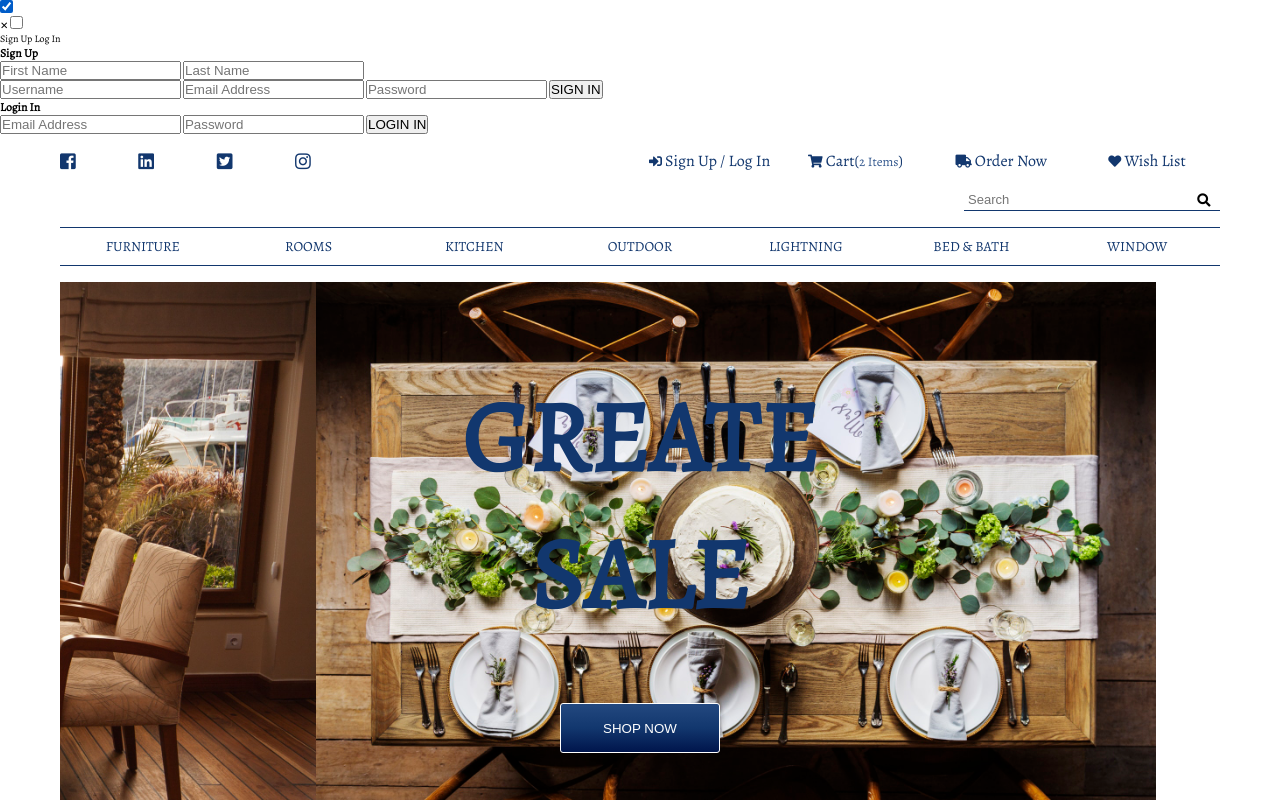
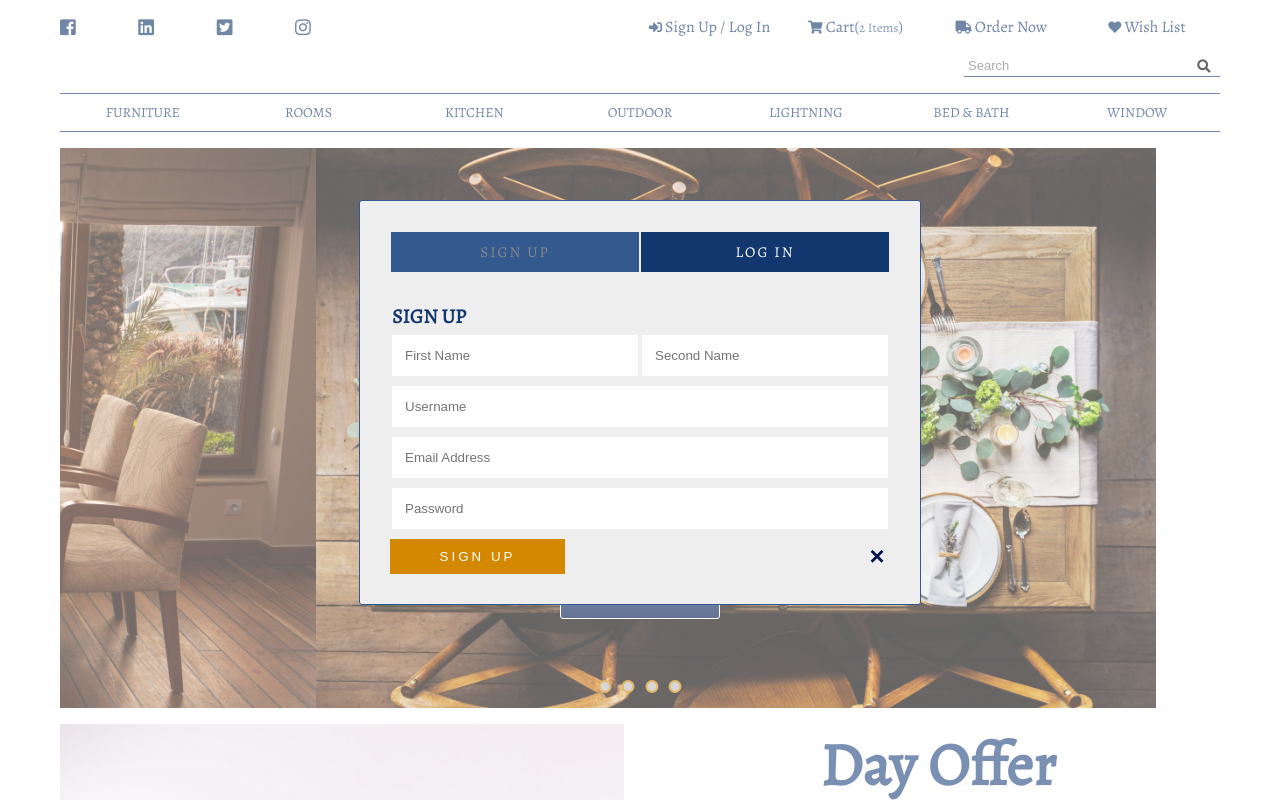
Before and after one commit to Clio18/grid-store-template, a plain HTML site: page index.html in a window 1280 px wide. Both pictures are taken after a click on the link "Sign Up / Log In". Shown: the top 800 px of the page. Drawn offline with nearby package versions, Linux system fonts and the light colour scheme.

Commit message:
Modal form styling with pure CSS

```diff
--- a/index.html
+++ b/index.html
@@ -21,36 +21,40 @@
     with Sign in text (we cover it by label element and
     give it class as id name in checkbox. It gives us the possibility
     to contact with checkbox by cliking on x or sign in elements) -->
-    <input type="checkbox" id="show-hide-forms" />
+    <!-- modal box -->
+    <input type="checkbox" id="show-hide-forms" hidden />
     <div class="forms-wrapper">
-        <label for="show-hide-forms" class ="x-btn">&#10005</label>
-        <!-- This checkbox is for buttons which were show the
-        form-->
-        <input type="checkbox" id="show-forms" />
+      <label for="show-hide-forms" class="x-btn">&#10005;</label>
+      <input type="checkbox" id="show-form" hidden />
       <div class="show-btns-wrapper">
-          <label for="show-form" class="show-form-btn show-signup-form">Sign Up</label>
-          <label for="show-form" class="show-form-btn show-login-form">Log In</label>
+        <label for="show-form" class="show-form-btn show-signup-form"
+          >Sign Up</label
+        >
+        <label for="show-form" class="show-form-btn show-login-form"
+          >Log In</label
+        >
       </div>
 
       <form class="signup-form">
-            <h3 class = "form-heading">Sign Up</h3>
-            <div class ="fullname-inputs-wrapper">
-                <input type="text" placeholder="First Name">
-                <input type="text" placeholder="Last Name">
+        <h3 class="form-heading">Sign Up</h3>
+        <div class="fullname-inputs-wrapper">
+          <input type="text" placeholder="First Name" />
+          <input type="text" placeholder="Second Name" />
         </div>
-            <input type="text" class="input-form" placeholder="Username">
-            <input type="email" class="input-form" placeholder="Email Address">
-            <input type="password" class="input-form" placeholder="Password">
-            <input type="submit" value="SIGN IN" class="form-btn">
+        <input type="text" class="form-input" placeholder="Username" />
+        <input type="email" class="form-input" placeholder="Email Address" />
+        <input type="password" class="form-input" placeholder="Password" />
+        <input type="submit" value="SIGN UP" class="form-btn" />
       </form>
 
       <form class="login-form">
-            <h3 class = "form-heading">Login In</h3>
-            <input type="email" class="input-form" placeholder="Email Address">
-            <input type="password" class="input-form" placeholder="Password">
-            <input type="submit" value="LOGIN IN" class="form-btn">
+        <h3 class="form-heading">Log In</h3>
+        <input type="email" class="form-input" placeholder="Email Address" />
+        <input type="password" class="form-input" placeholder="Password" />
+        <input type="submit" value="LOG IN" class="form-btn" />
       </form>
     </div>
+    <!-- end of modal box -->
 
     <!-- End of the modal box-->
 
--- a/style.css
+++ b/style.css
@@ -647,3 +647,148 @@ body {
   color: #34598f;
 }
 /* end of footer */
+
+/* modal box */
+.forms-wrapper {
+  background-color: #eee;
+  position: fixed;
+  top: 25%;
+  left: 50%;
+  transform: translateX(-50%);
+  z-index: 1000;
+  padding: 2rem;
+  border: 0.1rem solid #34598f;
+  border-radius: 0.3rem;
+  display: none;
+}
+
+.show-btns-wrapper {
+  display: flex;
+  padding: 1rem;
+}
+
+.show-form-btn {
+  flex: 0 1 50%;
+  background-color: #12376e;
+  font-size: 1.5rem;
+  color: #fff;
+  padding: 1rem;
+  text-transform: uppercase;
+  letter-spacing: 0.2rem;
+  text-align: center;
+  border: 0.1rem solid #eee;
+  cursor: pointer;
+}
+
+.form-heading {
+  font-size: 2rem;
+  text-transform: uppercase;
+  padding: 1rem 0 0 0.2rem;
+  color: #12376e;
+}
+
+.forms-wrapper form {
+  width: 50rem;
+  padding: 1rem;
+}
+.forms-wrapper form input:not(.form-btn) {
+  background-color: #fff;
+  color: #777;
+  padding: 1.3rem;
+  margin: 0.3rem 0;
+  border: 0.2rem solid #eee;
+  box-sizing: border-box;
+  outline: none;
+}
+
+.fullname-inputs-wrapper {
+  display: flex;
+}
+
+.fullname-inputs-wrapper input {
+  width: 50%;
+}
+
+.form-input {
+  width: 100%;
+}
+
+.form-btn {
+  width: 35%;
+  background-color: #d38800;
+  color: #fff;
+  letter-spacing: 0.3rem;
+  padding: 1rem;
+  border: none;
+  margin-top: 0.5rem;
+}
+
+.x-btn {
+  font-size: 2rem;
+  color: #00154c;
+  font-weight: bolder;
+  position: absolute;
+  bottom: 3.3rem;
+  right: 3.5rem;
+  cursor: pointer;
+}
+
+.login-form {
+  display: none;
+}
+
+.show-signup-form {
+  color: #888;
+  background-color: #34598f;
+  pointer-events: none;
+}
+
+#show-form:checked ~ .show-btns-wrapper .show-login-form {
+  color: #888;
+  background-color: #34598f;
+  pointer-events: none;
+}
+
+#show-form:checked ~ .show-btns-wrapper .show-signup-form {
+  color: #fff;
+  background-color: #12376e;
+  pointer-events: initial;
+}
+
+#show-form:checked ~ .signup-form {
+  display: none;
+}
+
+#show-form:checked ~ .login-form {
+  display: block;
+}
+
+#show-hide-forms:checked ~ .forms-wrapper {
+  display: block;
+  animation: anim 0.5s;
+}
+
+#show-hide-forms:checked ~ .container {
+  pointer-events: none;
+  opacity: 0.6;
+}
+
+.first-nav-link label {
+  cursor: pointer;
+}
+
+@keyframes anim {
+  0% {
+    left: 40%;
+  }
+  50% {
+    left: 60%;
+  }
+  75% {
+    left: 45%;
+  }
+  100% {
+    left: 5 0%;
+  }
+}
+/* end of modal box */
```
Lines whose indentation alone changed are shown as unchanged.
